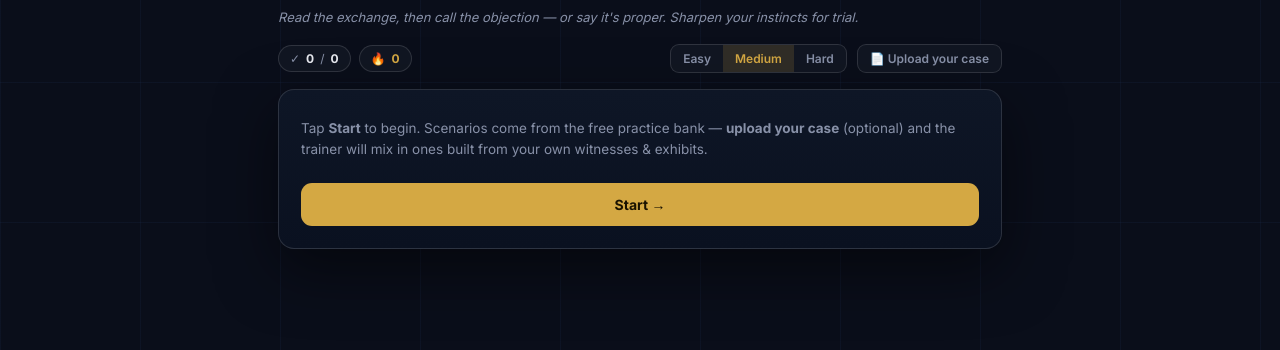
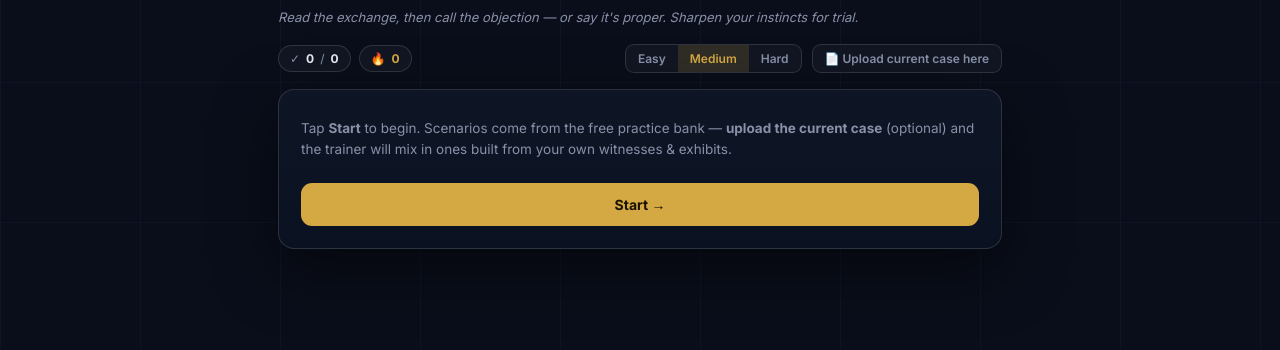
Before and after one commit to akgoli-1/yg-objection-trainer, a plain HTML site: page index.html in a window 1280 px wide. Shown: the part 58-408 px from the top of the page. Drawn offline with nearby package versions, Linux system fonts and the light colour scheme.

Commit message:
Rename button to 'Upload current case here'
Co-Authored-By: Claude Opus 4.8 <noreply@anthropic.com>

```diff
--- a/index.html
+++ b/index.html
@@ -125,7 +125,7 @@ body{font-family:'Inter',sans-serif;background:var(--bg);color:var(--text);min-h
       <button data-d="medium" class="on">Medium</button>
       <button data-d="hard">Hard</button>
     </div>
-    <button class="casebtn" id="case-toggle" onclick="toggleCaseUpload()">📄 Upload your case</button>
+    <button class="casebtn" id="case-toggle" onclick="toggleCaseUpload()">📄 Upload current case here</button>
   </div>
 
   <div id="uparea">
@@ -149,7 +149,7 @@ body{font-family:'Inter',sans-serif;background:var(--bg);color:var(--text);min-h
   </div>
 
   <div class="card">
-    <div id="scenario"><div class="hintmsg">Tap <b>Start</b> to begin. Scenarios come from the free practice bank — <b>upload your case</b> (optional) and the trainer will mix in ones built from your own witnesses & exhibits.</div></div>
+    <div id="scenario"><div class="hintmsg">Tap <b>Start</b> to begin. Scenarios come from the free practice bank — <b>upload the current case</b> (optional) and the trainer will mix in ones built from your own witnesses & exhibits.</div></div>
     <div id="prompt-row" style="display:none">
       <div class="prompt">Is this objectionable? Make the call:</div>
       <div class="objgrid" id="objgrid"></div>
```
